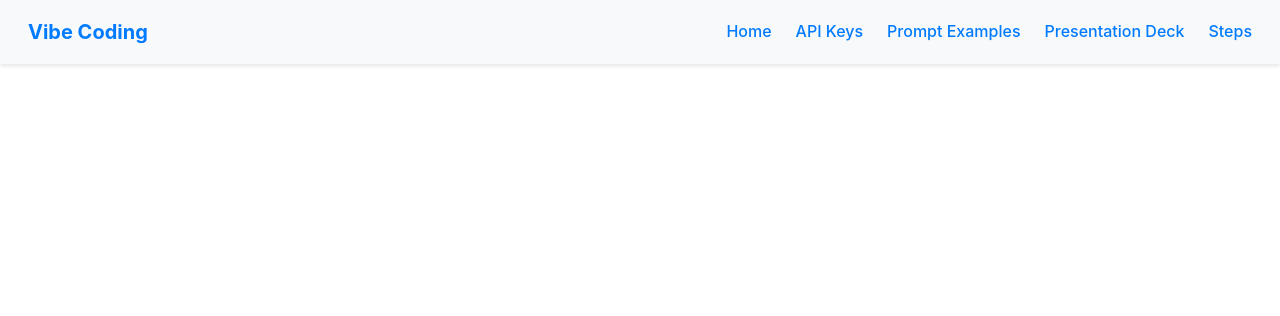
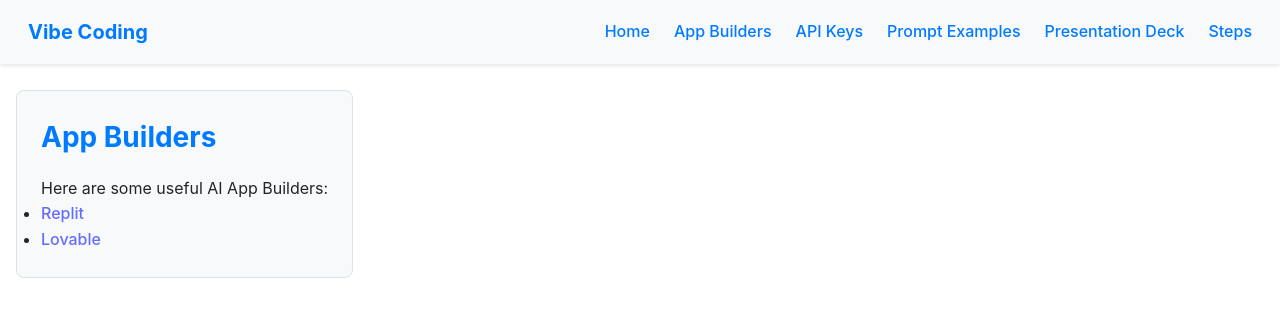
Before and after one commit to brandonup/vibe-coding, a React (Vite) app: page /app-builders in a window 1280 px wide. Shown: the top 316 px of the page. Built offline with nearby package versions, Linux system fonts and the light colour scheme.

Commit message:
feat: add App Builders page with links and navbar entry

```diff
--- a/src/App.jsx
+++ b/src/App.jsx
@@ -2,6 +2,7 @@ import { BrowserRouter, Routes, Route } from 'react-router-dom';
 import { useState } from 'react';
 import Navbar from './components/Navbar';
 import Home from './pages/Home';
+import AppBuilders from './pages/AppBuilders'; // Added AppBuilders import
 import ApiKeys from './pages/ApiKeys';
 import PromptExamples from './pages/PromptExamples';
 import PresentationDeck from './pages/PresentationDeck';
@@ -32,6 +33,7 @@ function App() {
         <main className="container">
           <Routes>
             <Route path="/" element={<Home />} />
+            <Route path="/app-builders" element={<AppBuilders />} /> {/* Added AppBuilders route */}
             <Route path="/api-keys" element={<ApiKeys />} />
             <Route path="/prompt-examples" element={<PromptExamples />} />
             <Route path="/presentation-deck" element={<PresentationDeck />} />
--- a/src/components/Navbar.jsx
+++ b/src/components/Navbar.jsx
@@ -33,6 +33,9 @@ const Navbar = () => {
           <Link to="/" className="navbar-item" onClick={isMobileMenuOpen ? toggleMobileMenu : null}>
             Home
           </Link>
+          <Link to="/app-builders" className="navbar-item" onClick={isMobileMenuOpen ? toggleMobileMenu : null}>
+            App Builders
+          </Link>
           <Link to="/api-keys" className="navbar-item" onClick={isMobileMenuOpen ? toggleMobileMenu : null}>
             API Keys
           </Link>
--- /dev/null
+++ b/src/pages/AppBuilders.jsx
@@ -0,0 +1,23 @@
+import Section from '../components/Section';
+
+const AppBuilders = () => {
+  return (
+    <Section title="App Builders">
+      <p>Here are some useful AI App Builders:</p>
+      <ul>
+        <li>
+          <a href="https://replit.com/" target="_blank" rel="noopener noreferrer">
+            Replit
+          </a>
+        </li>
+        <li>
+          <a href="https://lovable.dev/" target="_blank" rel="noopener noreferrer">
+            Lovable
+          </a>
+        </li>
+      </ul>
+    </Section>
+  );
+};
+
+export default AppBuilders;
```
